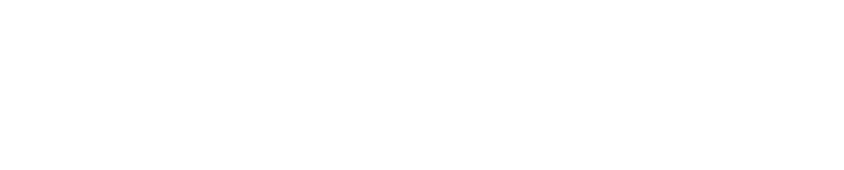
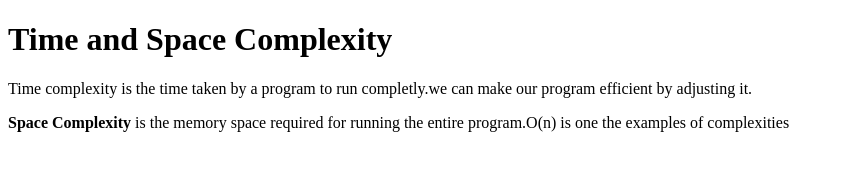
Before and after one commit to acciojob/time-and-space-complexity-MohammedUmar09, a website: page main.html in a window 1280 px wide. Shown: the whole page, without its empty margins (0-844 px from the left). Drawn offline with Linux system fonts and the light colour scheme.

Commit message:
created a submission

```diff
--- a/main.html
+++ b/main.html
@@ -8,6 +8,9 @@
 
 <body>
 	<!-- the entire body must be written by student -->
+	<h1>Time and Space Complexity</h1>
+	<p>Time complexity is the time taken by a program to run completly.we can make our program efficient by adjusting it.</p>
+	<p><b>Space Complexity</b> is the memory space required for running the entire program.O(n) is one the examples of complexities</p>
     <script type="text/javascript" src="./script.js">
 </script>
 
```
